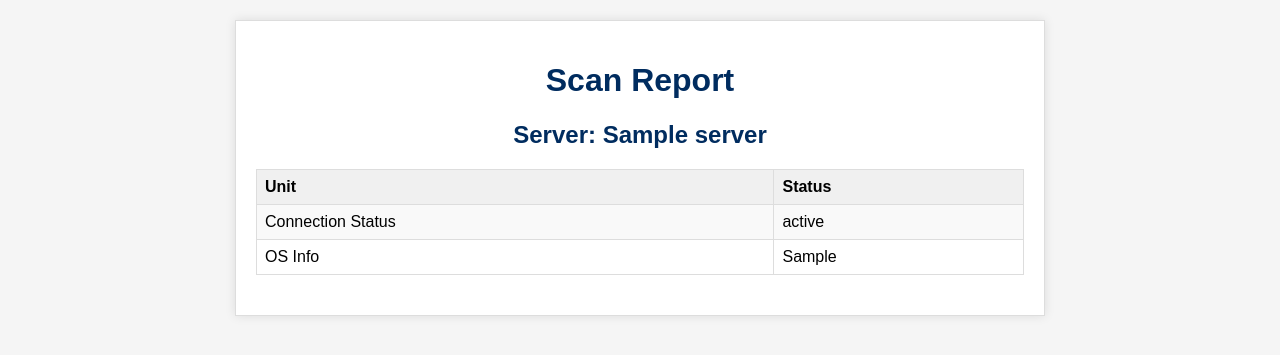
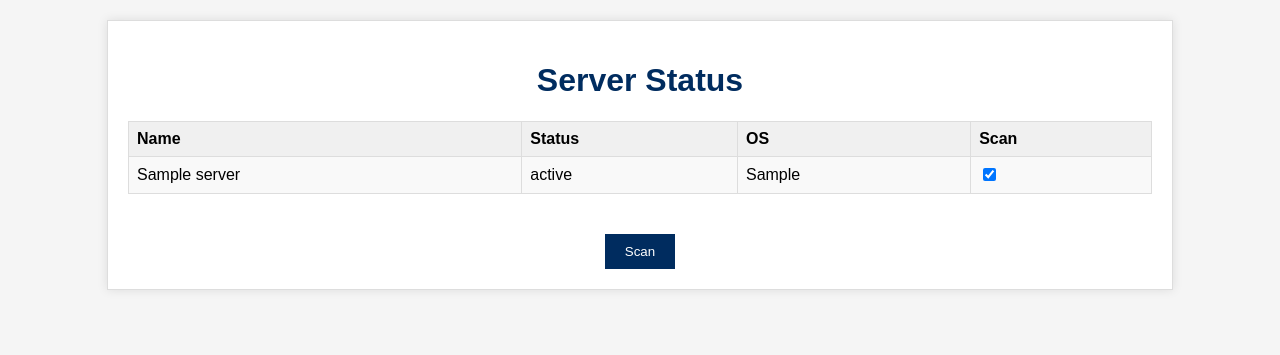
Before and after one commit to Takaluk/AnsibleControlService_Flask, a Flask app: template templates/status_template.html in a window 1280 px wide. Shown: the top 355 px of the page. Run offline with Flask 2, Linux system fonts and the light colour scheme; the template is opened without the code that fills it: most values are stand-ins (such as "Sample title", 1, 10 or a date in 2020).

Commit message:
feat: add check function to status page

```diff
--- a/templates/status_template.html
+++ b/templates/status_template.html
@@ -2,7 +2,7 @@
 <html lang="en">
 <head>
     <meta charset="UTF-8">
-    <title>Scan Report</title>
+    <title>Server Status</title>
     <style>
         body {
             font-family: Arial, sans-serif;
@@ -11,23 +11,20 @@
             padding: 0;
             display: flex;
             justify-content: center;
-            align-items: flex-start; /* 수정: 가운데 정렬에서 위쪽 정렬로 변경 */
+            align-items: flex-start;
             min-height: 100vh;
-            overflow-y: auto; /* 수정: 스크롤 동작 추가 */
+            overflow-y: auto;
         }
         .container {
-            width: 60%;
+            width: 80%;
             background-color: #fff;
             padding: 20px;
             border: 1px solid #ddd;
             text-align: center;
             box-shadow: 0 0 10px rgba(0, 0, 0, 0.1);
-            margin: 20px 0; /* 수정: 상하 여백 추가 */
+            margin: 20px 0;
         }
         h1 {
-            color: #002c5f;
-        }
-        h2 {
             color: #002c5f;
         }
         table {
@@ -46,28 +43,38 @@
         tr:nth-child(even) {
             background-color: #f9f9f9;
         }
+        button {
+            background-color: #002c5f;
+            color: white;
+            padding: 10px 20px;
+            border: none;
+            cursor: pointer;
+            margin-top: 20px;
+        }
     </style>
 </head>
 <body>
     <div class="container">
-        <h1>Scan Report</h1>
-        {% for server in servers %}
-            <h2>Server: {{ server.name }}</h2>
+        <h1>Server Status</h1>
+        <form method="POST" action="{{ url_for('status.report') }}">
             <table>
                 <tr>
-                    <th>Unit</th>
+                    <th>Name</th>
                     <th>Status</th>
+                    <th>OS</th>
+                    <th>Scan</th>
                 </tr>
-                <tr>
-                    <td>Connection Status</td>
-                    <td>{{ server.status }}</td>
-                </tr>
-                <tr>
-                    <td>OS Info</td>
-                    <td>{{ server.os }}</td>
-                </tr>
+                {% for server in servers %}
+                    <tr>
+                        <td>{{ server.name }}</td>
+                        <td>{{ server.status }}</td>
+                        <td>{{ server.os }}</td>
+                        <td><input type="checkbox" name="server" value="{{ server.name }}" checked></td>
+                    </tr>
+                {% endfor %}
             </table>
-        {% endfor %}
+            <button type="submit">Scan</button>
+        </form>
     </div>
 </body>
 </html>
```
Also changed, not shown: status.py (+9 -2 lines).
